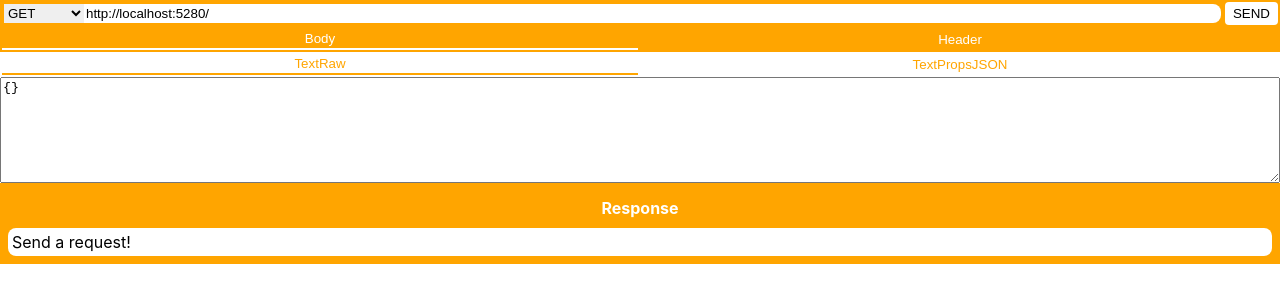
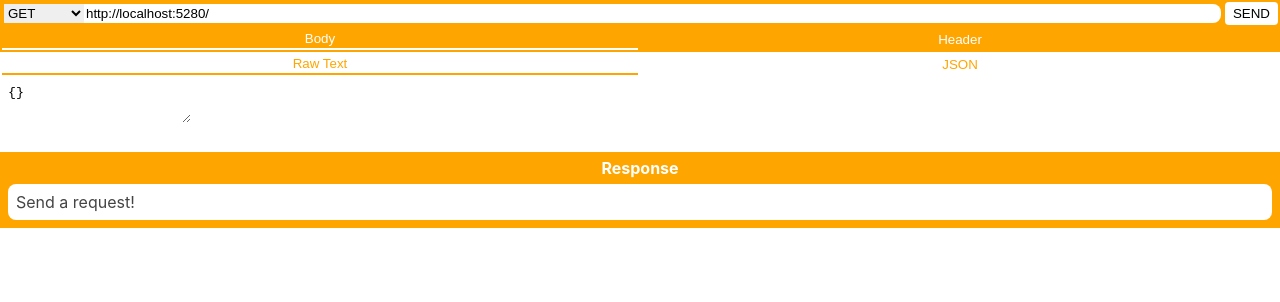
Before and after one commit to Aceba1/UnitTests-Tauri-App, a React (Create React App) app: page / in a window 1280 px wide. Shown: the top 302 px of the page. Built offline with nearby package versions, Linux system fonts and the light colour scheme.

Commit message:
Proper naming and slight styling

```diff
--- a/src/components/PageBody.js
+++ b/src/components/PageBody.js
@@ -21,4 +21,6 @@ function Body() {
   )
 }
 
+Body.displayName = "Body";
+
 export default Body
--- a/src/components/PageHeader.js
+++ b/src/components/PageHeader.js
@@ -21,4 +21,6 @@ function Header() {
   )
 }
 
+Header.displayName = "Header";
+
 export default Header
--- a/src/components/Tabber.js
+++ b/src/components/Tabber.js
@@ -10,7 +10,7 @@ function Tabber(props) {
       { props.items.map((item, index) => {
         return (
           <Tab
-            text={item.name}
+            text={item.displayName}
             index={index}
             key={index}
             active={index===props.index}
--- a/src/components/TextPagePropsJSON.js
+++ b/src/components/TextPagePropsJSON.js
@@ -36,4 +36,6 @@ function TextPropsJSON() {
   )
 }
 
+TextPropsJSON.displayName = "JSON";
+
 export default TextPropsJSON
--- a/src/components/TextPageRaw.js
+++ b/src/components/TextPageRaw.js
@@ -28,4 +28,6 @@ function TextRaw() {
   )
 }
 
+TextRaw.displayName = "Raw Text";
+
 export default TextRaw
--- a/src/index.css
+++ b/src/index.css
@@ -28,7 +28,7 @@ body {
 }
 
 h1 {
-  padding-top: 4px;
+  margin: 6px;
   text-align: center;
   color: white;
   font-size: 1rem;
@@ -96,6 +96,11 @@ input {
   background-color: white;
 }
 
+.Response .EmptyResponse {
+  color: #444;
+  padding: 8px;
+}
+
 .Pager {
   display: block;
   min-height: 100px;
@@ -127,7 +132,6 @@ input {
   border-bottom: 2px solid white;
 }
 
-
 .Pager2 .Tab {
   background-color: white;
   color: orange;
@@ -138,11 +142,18 @@ input {
   border-bottom: 2px solid orange;
 }
 
+.Pager2 .Page {
+  display: flex;
+}
+
 .TextPageRaw {
   display: flex;
 }
 
 textarea {
   flex: 1;
-  min-height: 100px;
+  min-height: min-content;
+  max-height: max-content;
+  border-style: none;
+  padding: 8px;
 }
```
